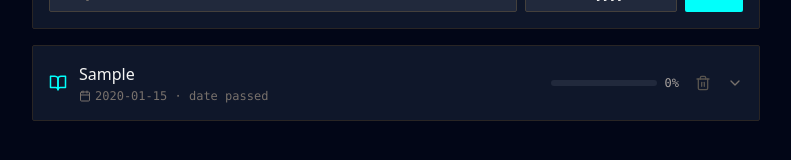
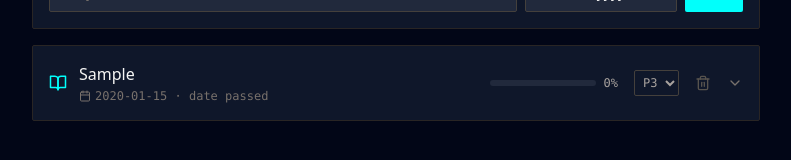
Before and after one commit to Mystical6559/veridel, a React (Vite) app: page / in a window 1280 px wide. Both pictures are taken after typing "Sample", "2020-01-15" into the empty fields and a click on the button "Add". Shown: the part 432-592 px from the top of the page, without its empty margins (244-1035 px from the left). Built offline with nearby package versions, Linux system fonts and the light colour scheme.

Commit message:
Update App.jsx

```diff
--- a/src/App.jsx
+++ b/src/App.jsx
@@ -385,6 +385,93 @@ function shadeHex(hex, amount) {
   }
 }
 
+function isValidHex(hex) {
+  return typeof hex === "string" && /^#[0-9a-fA-F]{6}$/.test(hex.trim());
+}
+
+function relativeLuminance(hex) {
+  let c = hex.replace("#", "");
+  if (c.length === 3) c = c.split("").map((ch) => ch + ch).join("");
+  const num = parseInt(c, 16);
+  const [r, g, b] = [(num >> 16) & 255, (num >> 8) & 255, num & 255].map((v) => {
+    const s = v / 255;
+    return s <= 0.03928 ? s / 12.92 : Math.pow((s + 0.055) / 1.055, 2.4);
+  });
+  return 0.2126 * r + 0.7152 * g + 0.0722 * b;
+}
+
+function contrastRatio(hexA, hexB) {
+  const l1 = relativeLuminance(hexA) + 0.05;
+  const l2 = relativeLuminance(hexB) + 0.05;
+  return l1 > l2 ? l1 / l2 : l2 / l1;
+}
+
+// Keeps V's theme edits from ever making the site unreadable: if the
+// requested text color doesn't contrast enough against a background,
+// nudge it toward near-black/near-white instead of rejecting the change.
+function ensureReadableText(bgHex, textHex) {
+  if (!isValidHex(bgHex) || !isValidHex(textHex)) return textHex;
+  if (contrastRatio(bgHex, textHex) >= 4.5) return textHex;
+  return relativeLuminance(bgHex) < 0.4 ? "#f5f5f4" : "#0f172a";
+}
+
+// Tool definitions V (the Gemini-powered assistant) can call mid-conversation.
+// Schemas follow Anthropic's tool-use shape; api/chat.js translates them into
+// Gemini's functionDeclarations format under the hood.
+const V_TOOLS = [
+  {
+    name: "set_theme",
+    description:
+      "Adjust the site's color theme. Only include the colors you actually want to change. Make tasteful, moderate adjustments (e.g. a calmer background, better contrast) rather than a total redesign unless explicitly asked for something dramatic. All values must be 6-digit hex colors like #0f172a.",
+    input_schema: {
+      type: "object",
+      properties: {
+        primaryColor: { type: "string", description: "Page background color, hex" },
+        secondaryColor: { type: "string", description: "Accent color used for buttons/highlights, hex" },
+        cardColor: { type: "string", description: "Card/panel background color, hex" },
+        textColor: { type: "string", description: "Main text color, hex" },
+      },
+    },
+  },
+  {
+    name: "add_graph_function",
+    description: "Plot a function on the graphing calculator tab, e.g. when the student asks what an equation looks like.",
+    input_schema: {
+      type: "object",
+      properties: {
+        expr: { type: "string", description: "Expression in terms of x, e.g. 'sin(x)*x' or 'x^2 - 3'" },
+        xMin: { type: "number", description: "Optional lower bound of the x-axis" },
+        xMax: { type: "number", description: "Optional upper bound of the x-axis" },
+      },
+      required: ["expr"],
+    },
+  },
+  {
+    name: "set_subject_priority",
+    description:
+      "Change how heavily a subject is weighted when the study schedule is built. Use when the student says a subject matters more/less, or is more/less urgent, than the current plan reflects.",
+    input_schema: {
+      type: "object",
+      properties: {
+        subjectName: { type: "string", description: "Name of the subject (or a close match) as already entered by the student" },
+        priority: { type: "integer", description: "1 (lowest) to 5 (highest). 3 is normal/default." },
+      },
+      required: ["subjectName", "priority"],
+    },
+  },
+  {
+    name: "set_slots_per_day",
+    description: "Change how many study sessions are scheduled per day.",
+    input_schema: {
+      type: "object",
+      properties: {
+        slotsPerDay: { type: "integer", description: "Sessions per day, between 1 and 6" },
+      },
+      required: ["slotsPerDay"],
+    },
+  },
+];
+
 async function storageGet(key) {
   try {
     if (typeof window !== "undefined" && window.storage && typeof window.storage.get === "function") {
@@ -527,7 +614,7 @@ export default function StudyLedger() {
     if (!newSubjectName.trim() || !newSubjectDate) return;
     setSubjects((prev) => [
       ...prev,
-      { id: uid(), name: newSubjectName.trim(), examDate: newSubjectDate, chapters: [] },
+      { id: uid(), name: newSubjectName.trim(), examDate: newSubjectDate, chapters: [], priority: 3 },
     ]);
     setNewSubjectName("");
     setNewSubjectDate("");
@@ -535,6 +622,10 @@ export default function StudyLedger() {
 
   const removeSubject = (id) => {
     setSubjects((prev) => prev.filter((s) => s.id !== id));
+  };
+
+  const setSubjectPriority = (id, priority) => {
+    setSubjects((prev) => prev.map((s) => (s.id === id ? { ...s, priority } : s)));
   };
 
   const addChapter = (subjectId) => {
@@ -724,6 +815,85 @@ export default function StudyLedger() {
     return `${String(h).padStart(2, "0")}:${String(m).padStart(2, "0")}:${String(s).padStart(2, "0")}`;
   })();
 
+  // Executes one tool call V asked for and returns a short text result that
+  // gets fed back to Gemini so it can confirm what happened in its reply.
+  const applyToolCall = (name, input = {}) => {
+    try {
+      switch (name) {
+        case "set_theme": {
+          const next = {};
+          if (isValidHex(input.primaryColor)) next.primaryColor = input.primaryColor;
+          if (isValidHex(input.secondaryColor)) next.secondaryColor = input.secondaryColor;
+          if (isValidHex(input.cardColor)) next.cardColor = input.cardColor;
+          if (isValidHex(input.textColor)) next.textColor = input.textColor;
+          if (Object.keys(next).length === 0) return "No valid hex colors were provided; nothing changed.";
+
+          const bg = next.primaryColor || primaryColor;
+          const card = next.cardColor || cardColor;
+          const requestedText = next.textColor || textColor;
+          const safeText = ensureReadableText(bg, ensureReadableText(card, requestedText));
+
+          if (next.primaryColor) setPrimaryColor(next.primaryColor);
+          if (next.secondaryColor) setSecondaryColor(next.secondaryColor);
+          if (next.cardColor) setCardColor(next.cardColor);
+          if (safeText !== textColor) setTextColor(safeText);
+
+          const applied = { ...next, ...(safeText !== textColor ? { textColor: safeText } : {}) };
+          const adjustedNote = safeText !== requestedText ? " (text color was nudged slightly for readability)" : "";
+          return `Theme updated: ${Object.entries(applied).map(([k, v]) => `${k}=${v}`).join(", ")}.${adjustedNote}`;
+        }
+        case "add_graph_function": {
+          const expr = (input.expr || "").trim();
+          if (!expr) return "No expression was provided; nothing was plotted.";
+          setGraphFns((prev) => [...prev, { id: uid(), expr, visible: true }]);
+          if (typeof input.xMin === "number" && typeof input.xMax === "number" && input.xMin < input.xMax) {
+            setXMin(input.xMin);
+            setXMax(input.xMax);
+          }
+          setActiveTab("graph");
+          return `Plotted "${expr}" on the graphing tab.`;
+        }
+        case "set_subject_priority": {
+          const query = (input.subjectName || "").trim().toLowerCase();
+          const priority = Math.min(5, Math.max(1, Math.round(Number(input.priority) || 3)));
+          const match = subjects.find((s) => s.name.toLowerCase().includes(query));
+          if (!match) return `Couldn't find a subject matching "${input.subjectName}". No change made.`;
+          setSubjectPriority(match.id, priority);
+          return `Set "${match.name}" priority to ${priority}/5 — check the Plan tab for the updated schedule.`;
+        }
+        case "set_slots_per_day": {
+          const slots = Math.min(6, Math.max(1, Math.round(Number(input.slotsPerDay) || slotsPerDay)));
+          setSlotsPerDay(slots);
+          return `Set study sessions per day to ${slots}.`;
+        }
+        default:
+          return `Unknown tool "${name}".`;
+      }
+    } catch (e) {
+      return `Tool "${name}" failed: ${e.message || "unknown error"}`;
+    }
+  };
+
+  const callVApi = async (apiMessages, systemPrompt) => {
+    const response = await fetch("/api/chat", {
+      method: "POST",
+      headers: { "Content-Type": "application/json" },
+      body: JSON.stringify({
+        model: "claude-sonnet-4-6",
+        max_tokens: 1000,
+        system: systemPrompt,
+        messages: apiMessages,
+        tools: V_TOOLS,
+      }),
+    });
+    const data = await response.json();
+    if (!response.ok) {
+      console.error("V API error:", data);
+      throw new Error(data?.error?.message || `Request failed (${response.status})`);
+    }
+    return data.content || [];
+  };
+
   const sendChatMessage = async () => {
     const text = chatInput.trim();
     if (!text || chatLoading) return;
@@ -732,52 +902,57 @@ export default function StudyLedger() {
     setChatInput("");
     setChatLoading(true);
     try {
+      const toolNote =
+        chatLang === "my"
+          ? " သင့်တွင် tool အနည်းငယ်ရှိသည်— site ၏ အရောင်ဇာတ်ကွက်ကို အသင့်အတင့်ချိန်ညှိပေးနိုင်သည် (တောင်းဆိုမှသာ၊ တစ်ခါတည်း အပြောင်းအလဲကြီးမလုပ်ပါနှင့်), graph ဆွဲပေးနိုင်သည်, subject တစ်ခု၏ schedule priority ကို ပြောင်းပေးနိုင်သည်, နှင့် တစ်နေ့လျှင် study session အရေအတွက်ကို ချိန်ညှိပေးနိုင်သည်။ လိုအပ်မှသာ tool ကိုသုံးပါ။"
+          : " You also have a few tools: you can retheme the site (small, tasteful adjustments only, and only when it's asked for or clearly helpful — never a total redesign unprompted), plot a function on the graph tab, change a subject's schedule priority, and change how many study sessions happen per day. Only call a tool when it genuinely serves the request.";
+
       const systemPrompt =
-        chatLang === "my"
+        (chatLang === "my"
           ? "You are V, a friendly, patient AI study helper for students preparing for exams. Explain topics from Mathematics, Physics, Chemistry, and other school subjects in clear, detailed, step-by-step terms with examples, and encourage the student. Always respond in Burmese (Myanmar script), even if the student writes in English. Use markdown formatting to structure your answers (headings with #, **bold** for key terms, - or 1. for lists). Whenever you write a mathematical formula or equation, format it in LaTeX: wrap inline math in single dollar signs like $x^2 + 1$ and standalone/display equations in double dollar signs like $$\\frac{-b \\pm \\sqrt{b^2-4ac}}{2a}$$."
-          : "You are V, a friendly, patient AI study helper for students preparing for exams. Explain topics from Mathematics, Physics, Chemistry, and other school subjects in clear, detailed, step-by-step terms with examples, and encourage the student. Always respond in English, even if the student writes in Burmese. Use markdown formatting to structure your answers (headings with #, **bold** for key terms, - or 1. for lists). Whenever you write a mathematical formula or equation, format it in LaTeX: wrap inline math in single dollar signs like $x^2 + 1$ and standalone/display equations in double dollar signs like $$\\frac{-b \\pm \\sqrt{b^2-4ac}}{2a}$$.";
+          : "You are V, a friendly, patient AI study helper for students preparing for exams. Explain topics from Mathematics, Physics, Chemistry, and other school subjects in clear, detailed, step-by-step terms with examples, and encourage the student. Always respond in English, even if the student writes in Burmese. Use markdown formatting to structure your answers (headings with #, **bold** for key terms, - or 1. for lists). Whenever you write a mathematical formula or equation, format it in LaTeX: wrap inline math in single dollar signs like $x^2 + 1$ and standalone/display equations in double dollar signs like $$\\frac{-b \\pm \\sqrt{b^2-4ac}}{2a}$$.") +
+        toolNote;
 
       const firstUserIdx = newMessages.findIndex((m) => m.role === "user");
-      const apiMessages = newMessages
+      let apiMessages = newMessages
         .slice(firstUserIdx === -1 ? 0 : firstUserIdx)
         .map((m) => ({ role: m.role, content: m.content }));
 
-      const payload = {
-        model: "claude-sonnet-4-6",
-        max_tokens: 1000,
-        system: systemPrompt,
-        messages: apiMessages,
-      };
-
-      let response;
-      try {
-        response = await fetch("/api/chat", {
-          method: "POST",
-          headers: { "Content-Type": "application/json" },
-          body: JSON.stringify(payload),
-        });
-        if (response.status === 404) throw new Error("no-proxy");
-      } catch (e) {
-        response = await fetch("https://api.anthropic.com/v1/messages", {
-          method: "POST",
-          headers: { "Content-Type": "application/json" },
-          body: JSON.stringify(payload),
-        });
+      let finalText = "";
+      // Agentic loop: Gemini can ask to call tools, we run them locally and
+      // hand the results back, up to a few rounds, until it settles on text.
+      for (let round = 0; round < 4; round++) {
+        const blocks = await callVApi(apiMessages, systemPrompt);
+        const toolUses = blocks.filter((b) => b.type === "tool_use");
+        const textPart = blocks
+          .filter((b) => b.type === "text")
+          .map((b) => b.text || "")
+          .join("\n")
+          .trim();
+        if (textPart) finalText = finalText ? `${finalText}\n${textPart}` : textPart;
+
+        if (toolUses.length === 0) break;
+
+        apiMessages = [
+          ...apiMessages,
+          {
+            role: "assistant",
+            content: toolUses.map((tu) => ({ type: "tool_use", id: tu.id, name: tu.name, input: tu.input })),
+          },
+        ];
+        const toolResults = toolUses.map((tu) => ({
+          type: "tool_result",
+          tool_use_id: tu.id,
+          name: tu.name,
+          content: applyToolCall(tu.name, tu.input),
+        }));
+        apiMessages = [...apiMessages, { role: "user", content: toolResults }];
       }
 
-      const data = await response.json();
-
-      if (!response.ok) {
-        console.error("V API error:", data);
-        throw new Error(data?.error?.message || `Request failed (${response.status})`);
-      }
-
-      const reply =
-        (data.content || [])
-          .map((block) => block.text || "")
-          .join("\n")
-          .trim() || "Sorry, I couldn't come up with a response — try asking again.";
-      setChatMessages((prev) => [...prev, { role: "assistant", content: reply }]);
+      setChatMessages((prev) => [
+        ...prev,
+        { role: "assistant", content: finalText || "Done!" },
+      ]);
     } catch (e) {
       console.error("V chat error:", e);
       setChatMessages((prev) => [
@@ -819,6 +994,7 @@ export default function StudyLedger() {
         name: s.name,
         daysLeft: Math.max(daysUntil(s.examDate) ?? 0, 0),
         queue: s.chapters.filter((c) => !c.done).map((c) => c.title),
+        priority: s.priority || 3,
       }))
       .filter((s) => s.queue.length > 0 && s.daysLeft > 0);
 
@@ -830,7 +1006,9 @@ export default function StudyLedger() {
     );
     const weight = {};
     active.forEach((s) => {
-      weight[s.id] = s.queue.length / s.daysLeft;
+      // priority 3 is neutral (no change to the old behavior); 1..5 scales
+      // the subject's urgency up or down from there.
+      weight[s.id] = (s.queue.length / s.daysLeft) * (s.priority / 3);
     });
     const accumulator = {};
     active.forEach((s) => (accumulator[s.id] = 0));
@@ -1094,6 +1272,19 @@ export default function StudyLedger() {
                         </div>
                         <span className="font-mono text-xs text-stone-400">{pct}%</span>
                       </div>
+                      <select
+                        value={s.priority || 3}
+                        onClick={(e) => e.stopPropagation()}
+                        onChange={(e) => setSubjectPriority(s.id, Number(e.target.value))}
+                        className="hidden sm:block bg-transparent border border-stone-700 rounded-sm text-xs font-mono px-1 py-1 text-stone-400"
+                        title="Schedule priority (used to weight the study plan)"
+                      >
+                        {[1, 2, 3, 4, 5].map((p) => (
+                          <option key={p} value={p} className="bg-slate-900">
+                            P{p}
+                          </option>
+                        ))}
+                      </select>
                       <button
                         onClick={(e) => {
                           e.stopPropagation();
```
